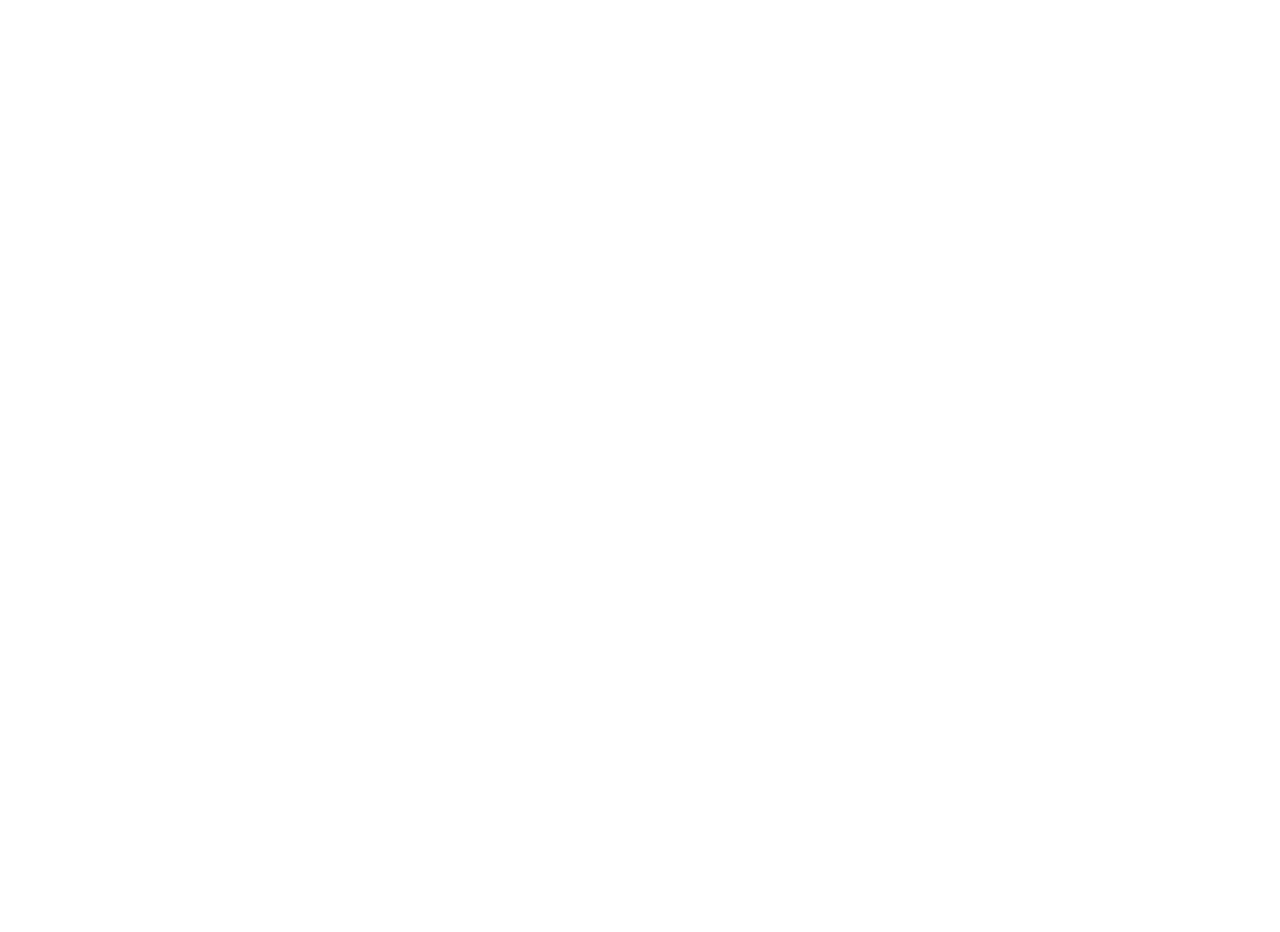
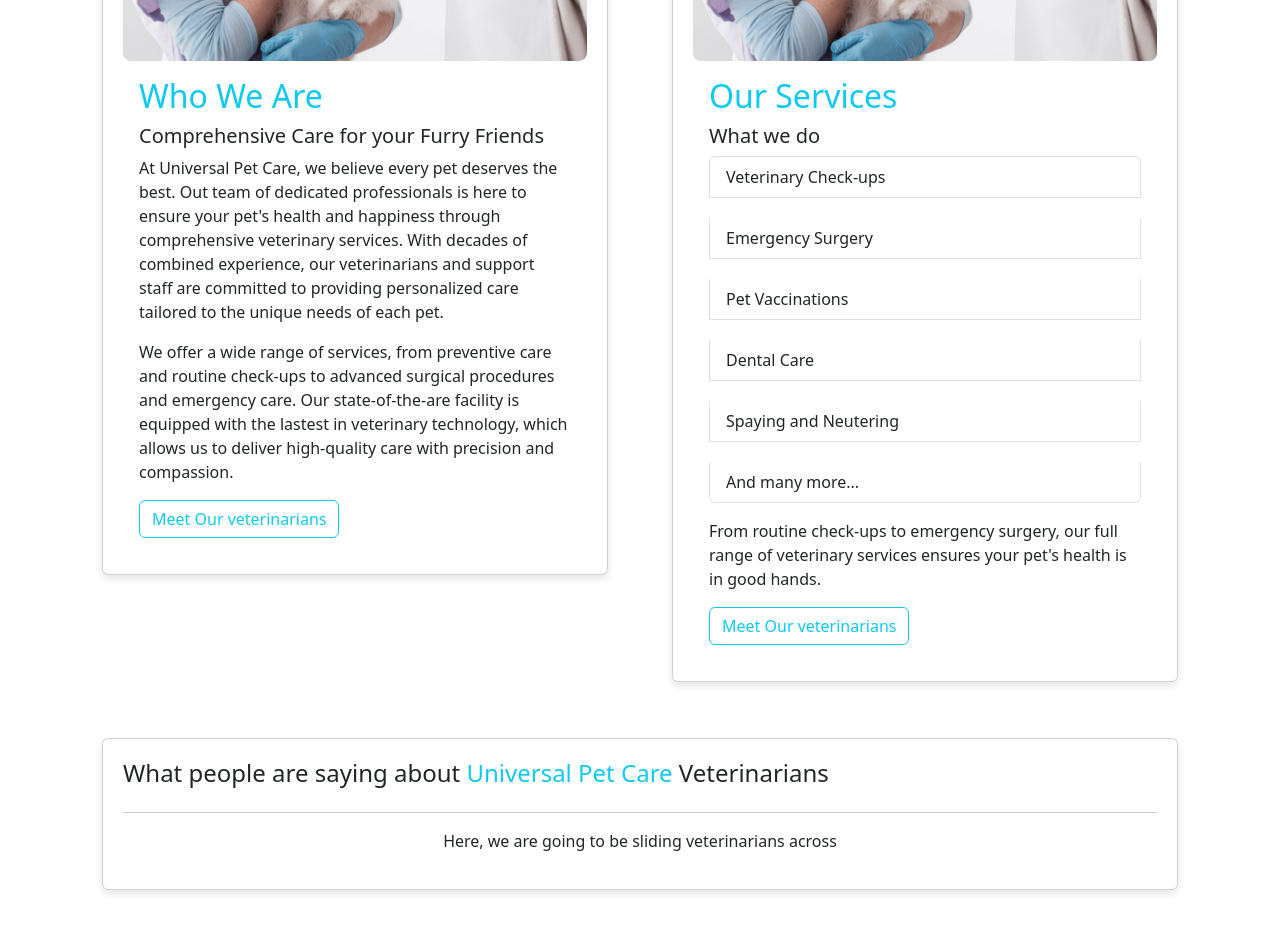
Before and after one commit to quang120901/UniversalPetCareWeb, a React (Vite) app in the folder frontend/universal-pet-care/: page / in a window 1280 px wide. Shown: the part 400-1332 px from the top of the page. Before the commit the page ends 800 px from the top, so only its background shows below. Built offline with nearby package versions, Linux system fonts and the light colour scheme.

Commit message:
Creating home page component

```diff
--- a/frontend/universal-pet-care/src/components/home/Home.tsx
+++ b/frontend/universal-pet-care/src/components/home/Home.tsx
@@ -1,10 +1,72 @@
 import React from "react";
+import d5 from "../../assets/images/d5.jpg";
+import vett from "../../assets/images/vett.jpg";
+import { Button, Card, Col, Container, ListGroup, Row } from "react-bootstrap";
+
 
 const Home = () => {
     return (
-        <div>
-            Welcome to the home component
-        </div>
+        <Container className="home-container mt-5">
+            <Row>
+                <Col md={6} className="mb-3">
+                    <Card>
+                        <Card.Img variant="top" src={d5} alt="About Us" className="hero-image"/>
+                        <Card.Body>
+                            <h2 className="text-info">Who We Are</h2>
+                            <Card.Title>Comprehensive Care for your Furry Friends</Card.Title>
+                            <Card.Text>
+                                At Universal Pet Care, we believe every pet deserves the best.
+                                Out team of dedicated professionals is here to ensure your pet's
+                                health and happiness through comprehensive veterinary services.
+                                With decades of combined experience, our veterinarians and
+                                support staff are committed to providing personalized care
+                                tailored to the unique needs of each pet.
+                            </Card.Text>
+                            <Card.Text>
+                                We offer a wide range of services, from preventive care and
+                                routine check-ups to advanced surgical procedures and emergency
+                                care. Our state-of-the-are facility is equipped with the lastest
+                                in veterinary technology, which allows us to deliver
+                                high-quality care with precision and compassion.
+                            </Card.Text>
+
+                            <Button variant='outline-info'> Meet Our veterinarians</Button>
+                        </Card.Body>
+                    </Card>
+                </Col>
+
+                <Col md={6} className="mb-3">
+                    <Card>
+                        <Card.Img variant="top" src={d5} alt="About Us" className="hero-image"/>
+                        <Card.Body>
+                            <h2 className="text-info">Our Services</h2>
+                            <Card.Title>What we do</Card.Title>
+                            <ListGroup className="services-list">
+                                <ListGroup.Item>Veterinary Check-ups</ListGroup.Item>
+                                <ListGroup.Item>Emergency Surgery</ListGroup.Item>
+                                <ListGroup.Item>Pet Vaccinations</ListGroup.Item>
+                                <ListGroup.Item>Dental Care</ListGroup.Item>
+                                <ListGroup.Item>Spaying and Neutering</ListGroup.Item>
+                                <ListGroup.Item>And many more...</ListGroup.Item>
+                            </ListGroup>
+                            <Card.Text className="mt-3">
+                                From routine check-ups to emergency surgery, our full range of
+                                veterinary services ensures your pet's health is in good hands.
+                            </Card.Text>
+                            <Button variant="outline-info"> Meet Our veterinarians</Button>
+                        </Card.Body>
+                    </Card>
+                </Col>
+            </Row>
+            <div className="card mb-5">
+                <h4>
+                    What people are saying about{" "}
+                    <span className="text-info"> Universal Pet Care</span> Veterinarians
+                </h4>
+                <hr/>
+                <p className="text-center">Here, we are going to be sliding veterinarians across</p>
+            </div>
+        </Container>
     );
 }
 
```
